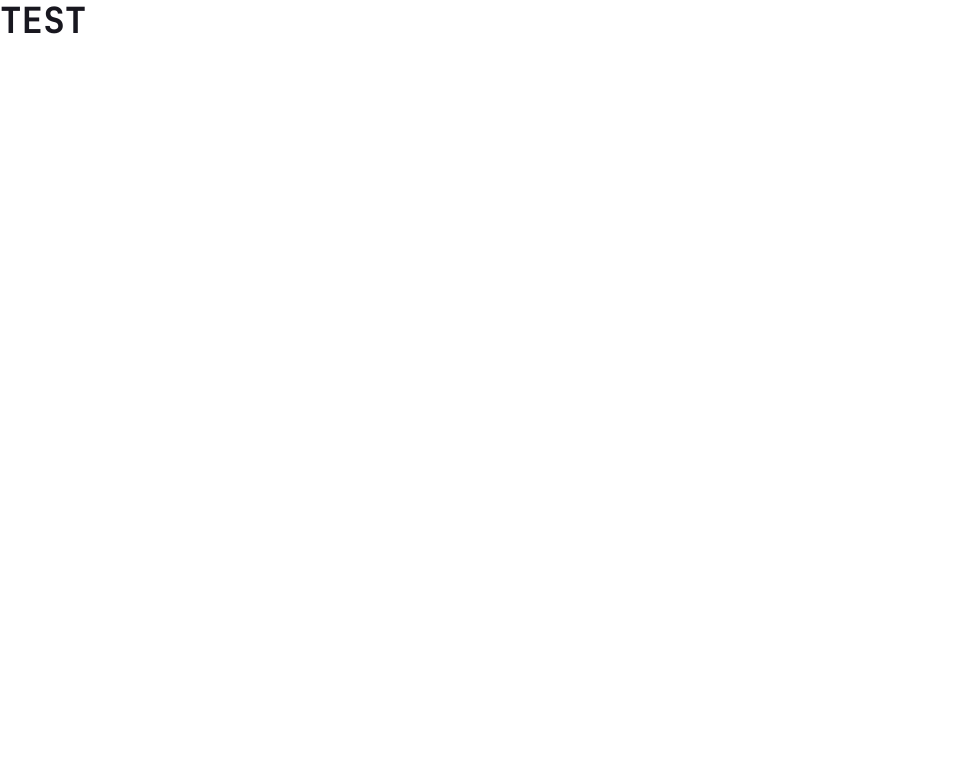
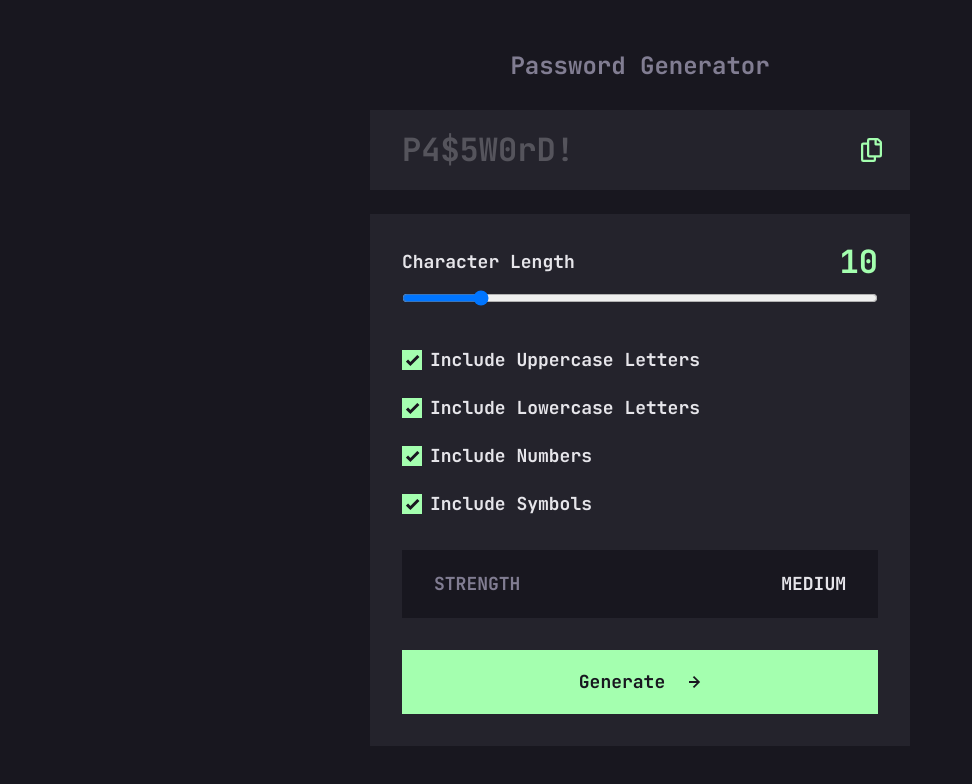
Before and after one commit to grifano/fm-13-password-generator, a React (Vite) app: page / in a window 1280 px wide. Shown: the top 784 px of the page, without its empty margins (0-972 px from the left). Built offline with nearby package versions, Linux system fonts and the light colour scheme.

Commit message:
add checkboxes, preapre handle functions, add button

```diff
--- a/package.json
+++ b/package.json
@@ -10,6 +10,7 @@
     "preview": "vite preview"
   },
   "dependencies": {
+    "prettier-plugin-tailwindcss": "^0.6.9",
     "react": "^18.3.1",
     "react-dom": "^18.3.1"
   },
--- a/src/components/App.tsx
+++ b/src/components/App.tsx
@@ -1,8 +1,149 @@
+import { useEffect, useMemo, useState } from 'react';
+import Checkbox from './Checkbox';
+import Button from './Button';
+
 function App() {
+  const [isEmpty, setIsEmpty] = useState(true);
+  const [length, setLength] = useState('10');
+  const [hasUpperCase, setHasUpperCase] = useState(true);
+  const [hasLowerCase, setHasLowerCase] = useState(true);
+  const [hasNumbers, setHasNumbers] = useState(true);
+  const [hasSymbols, setHasSymbols] = useState(true);
+
+  const handleUpperCaseChange = e => {
+    setHasUpperCase(!hasUpperCase);
+    console.log(e.target.checked);
+  };
+  const handleLowerCaseChange = e => {
+    setHasLowerCase(!hasLowerCase);
+    console.log(e.target.checked);
+  };
+  const handleNumbersChange = e => {
+    setHasNumbers(!hasNumbers);
+    console.log(e.target.checked);
+  };
+  const handleSymbolsChange = e => {
+    setHasSymbols(!hasSymbols);
+    console.log(e.target.checked);
+  };
+  const handleLengthChange = e => {
+    const newValue = e.target.value;
+    setLength(newValue);
+  };
+
+  // CalcStrength
+  const calcStrength = () => {
+    console.log('Calc Strength');
+  };
+  // handleCopy
+  const handleCopyClick = () => {
+    console.log('Copied!');
+  };
+
+  // Main password generation function
+  const getPassword = () => {
+    console.log('Generate the password');
+  };
+
   return (
-    <>
-      <h1 className="text-dark-400 text-4xl uppercase font-bold">test</h1>
-    </>
+    <main className="flex min-h-screen flex-col items-center justify-center">
+      <h1 className="mb-8 text-2xl font-bold leading-none text-dark-200">
+        Password Generator
+      </h1>
+
+      {/* Password result with copy */}
+      <section className="w-full max-w-[35.75rem] px-4">
+        <div className="mb-6 flex items-center justify-between bg-dark-300 pl-4 sm:pl-8">
+          <p
+            className={`${
+              isEmpty && 'opacity-25'
+            } text-2xl font-bold leading-none sm:text-[2rem]`}
+            id="password-result"
+          >
+            P4$5W0rD!
+          </p>
+          <button
+            type="button"
+            className="p-4 sm:p-7 sm:transition-[filter] sm:hover:saturate-0"
+            onClick={handleCopyClick}
+          >
+            <img src="/public/icon-copy.svg" alt="" />
+          </button>
+        </div>
+        {/* Settings Box */}
+        <div className="flex flex-col gap-8 bg-dark-300 p-4 sm:p-8">
+          {/* - Length */}
+          <label htmlFor="length">
+            <div className="mb-2 flex items-center justify-between">
+              <p>Character Length</p>
+              <p className="text-2xl font-bold leading-none text-accent-green sm:text-[2rem]">
+                {length}
+              </p>
+            </div>
+            <input
+              className="w-full"
+              type="range"
+              name="length"
+              id="length"
+              value={length}
+              min={6}
+              max={32}
+              onChange={handleLengthChange}
+            />
+          </label>
+          {/* - Checkboxes: */}
+          <ul className="flex flex-col gap-5">
+            <li>
+              {/* -- Include Uppercase Letters: */}
+              <Checkbox
+                id="include-uppercase"
+                value={hasUpperCase}
+                onChange={handleUpperCaseChange}
+                label="Include Uppercase Letters"
+              />
+            </li>
+            <li>
+              {/* -- Include Lowercase Letters: */}
+              <Checkbox
+                id="include-lowercase"
+                value={hasLowerCase}
+                onChange={handleLowerCaseChange}
+                label="Include Lowercase Letters"
+              />
+            </li>
+            <li>
+              {/* -- Include Numbers: */}
+              <Checkbox
+                id="include-numbers"
+                value={hasNumbers}
+                onChange={handleNumbersChange}
+                label="Include Numbers"
+              />
+            </li>
+            <li>
+              {/* -- Include Symbols: */}
+              <Checkbox
+                id="include-symbols"
+                value={hasSymbols}
+                onChange={handleSymbolsChange}
+                label="Include Symbols"
+              />
+            </li>
+          </ul>
+          {/* - Strength Info: */}
+          <div className="flex items-center justify-between bg-dark-400 px-8 py-5">
+            <p className="text-base text-dark-200 sm:text-lg">STRENGTH</p>
+            <p className="text-lg">MEDIUM</p>
+          </div>
+          {/* - GENERATE BTN: */}
+          <Button
+            label="Generate"
+            onClick={getPassword}
+            icon="icon-arrow-right"
+          />
+        </div>
+      </section>
+    </main>
   );
 }
 
--- /dev/null
+++ b/src/components/Button.tsx
@@ -0,0 +1,18 @@
+const Button = ({ label, onClick, icon }) => {
+  return (
+    <button
+      type="button"
+      className="flex h-[3.5rem] w-full items-center justify-center gap-4 border-2 border-accent-green bg-accent-green text-dark-400 hover:bg-transparent hover:text-accent-green sm:h-[4rem] sm:gap-6 lg:transition-colors"
+      onClick={onClick}
+    >
+      {label}
+      {icon && (
+        <svg width={12} hanging={12}>
+          <use href={`/public/icons.svg#${icon}`}></use>
+        </svg>
+      )}
+    </button>
+  );
+};
+
+export default Button;
--- /dev/null
+++ b/src/components/Checkbox.tsx
@@ -0,0 +1,28 @@
+const Checkbox = ({ value, onChange, label, id }) => {
+  return (
+    <div className="flex items-center gap-4">
+      <label htmlFor={id} className="relative flex items-center gap-2">
+        <input
+          type="checkbox"
+          className="peer sr-only"
+          name={id}
+          id={id}
+          checked={value}
+          onChange={onChange}
+        />
+        <div className="relative flex h-5 w-5 items-center justify-center border-2 border-dark-100 p-[2px] transition-colors peer-checked:border-accent-green peer-checked:bg-accent-green"></div>
+        <img
+          width={14}
+          height={14}
+          src="/public/icon-check.svg"
+          alt="check icon"
+          className="absolute left-[4px] top-[6px] object-contain opacity-0 transition-opacity peer-checked:opacity-100 sm:top-[9px]"
+        />
+
+        <span>{label}</span>
+      </label>
+    </div>
+  );
+};
+
+export default Checkbox;
--- /dev/null
+++ b/src/constants/checkboxes.ts
@@ -0,0 +1,6 @@
+export default checkboxes = [
+  { label: 'Include Uppercase Letters' },
+  { label: 'Include Lowercase Letters' },
+  { label: 'Include Numbers' },
+  { label: 'Include Symbols' },
+];
--- a/src/index.css
+++ b/src/index.css
@@ -3,5 +3,8 @@
 @tailwind utilities;
 
 body {
-  @apply font-serif;
+  @apply bg-dark-400 font-serif text-base font-bold leading-none text-dark-100 sm:text-lg;
 }
+svg {
+  fill: currentColor;
+}
```
Also changed, not shown: tailwind.config.js (+10 -10 lines), .prettierrc.json, public/icons.svg (added), 1 other file (tests, documents, lock files or other folders).
